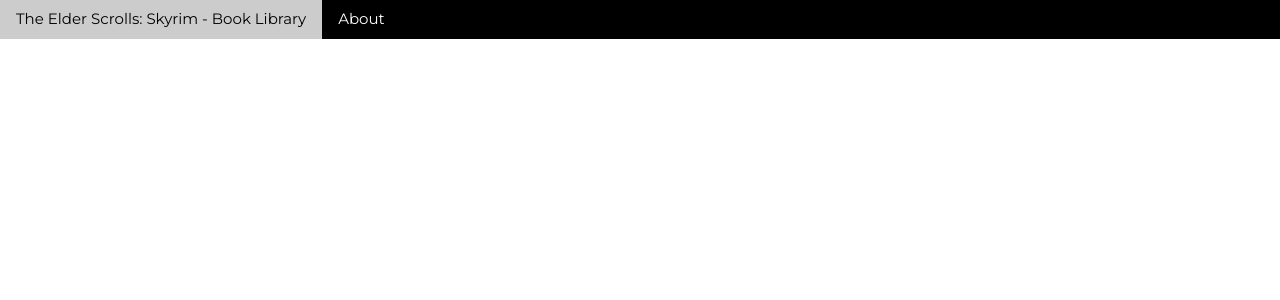
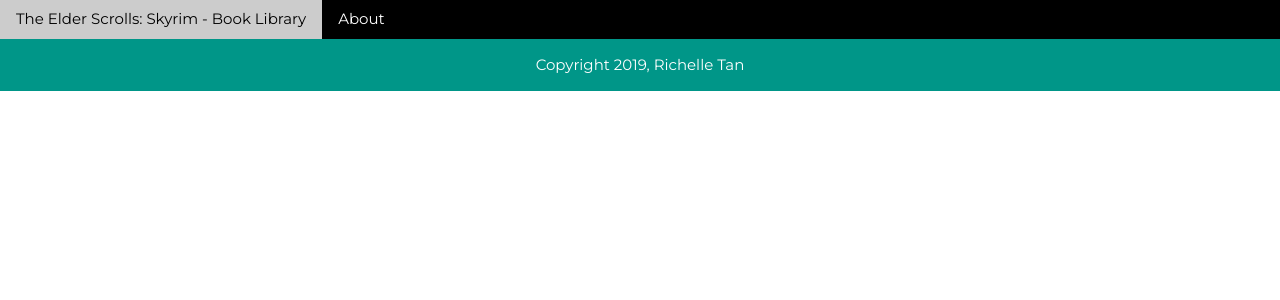
Before and after one commit to RichelleT/DjangoProjects, a Django app: page / in a window 1280 px wide. Shown: the top 300 px of the page. Run offline with Django 3.2, Linux system fonts and the light colour scheme.

Commit message:
added footer to all html files

```diff
--- a/Project_One/Alpha/templates/Alpha/bookone.html
+++ b/Project_One/Alpha/templates/Alpha/bookone.html
@@ -65,5 +65,11 @@
 </div>
 <!-- End of page content -->
 
+<!-- Footer -->
+<div class="w3-container w3-teal w3-Montserrat w3-center">
+  <p>Copyright 2019, Richelle Tan</p>
+</div>
+<!-- End of Footer -->
+
 </body>
 </html>
--- a/Project_One/Alpha/templates/Alpha/home.html
+++ b/Project_One/Alpha/templates/Alpha/home.html
@@ -49,6 +49,11 @@
 </div>
 <!-- End of page content -->
 
+<!-- Footer -->
+<div class="w3-container w3-teal w3-Montserrat w3-center">
+  <p>Copyright 2019, Richelle Tan</p>
+</div>
+<!-- End of Footer -->
 
 </body>
 </html>
--- a/Project_One/Alpha/templates/Alpha/skyrim.html
+++ b/Project_One/Alpha/templates/Alpha/skyrim.html
@@ -63,5 +63,11 @@
 
 <!-- End of page content -->
 
+<!-- Footer -->
+<div class="w3-container w3-teal w3-Montserrat w3-center">
+  <p>Copyright 2019, Richelle Tan</p>
+</div>
+<!-- End of Footer -->
+
 </body>
 </html>
```
